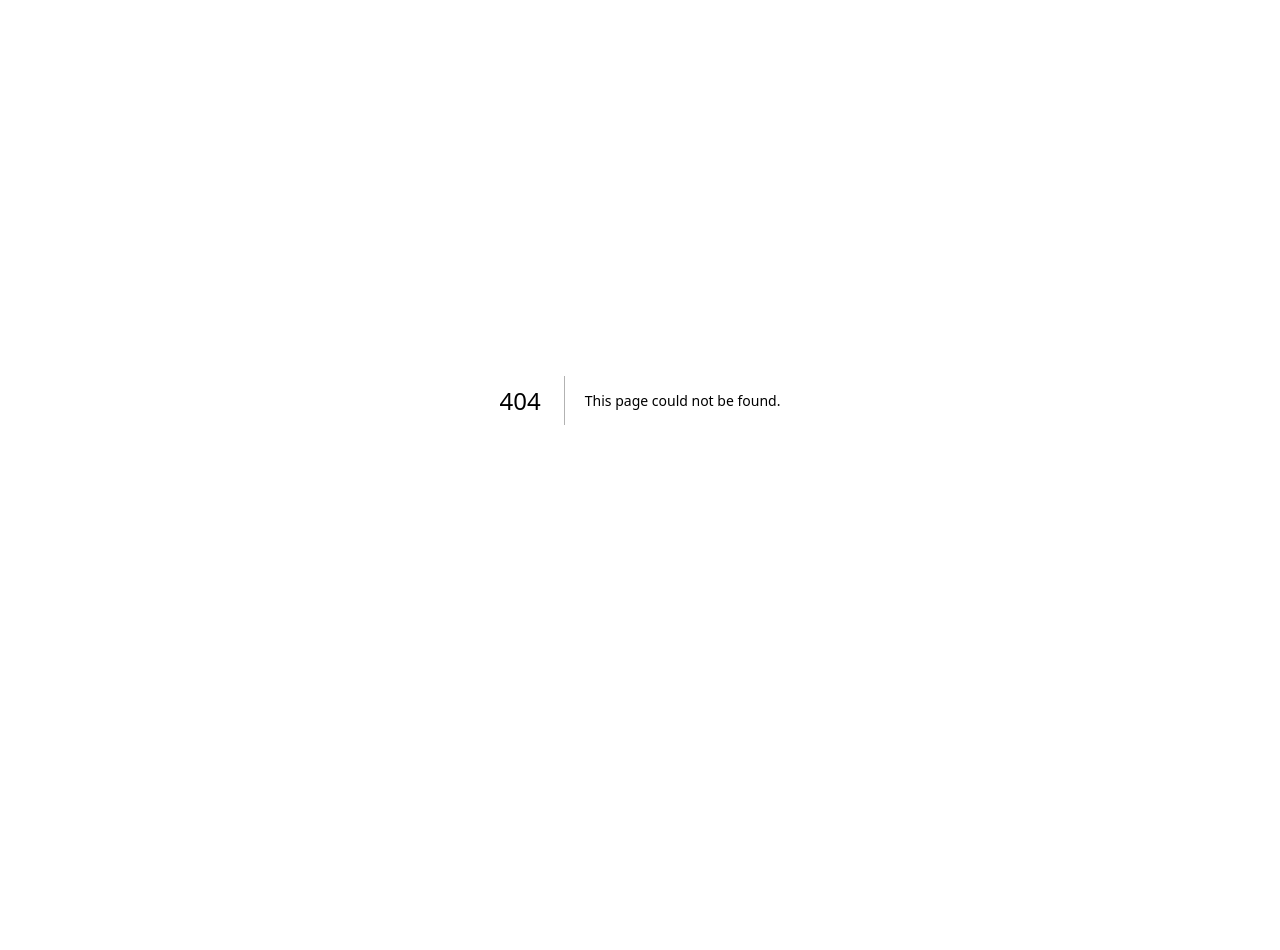
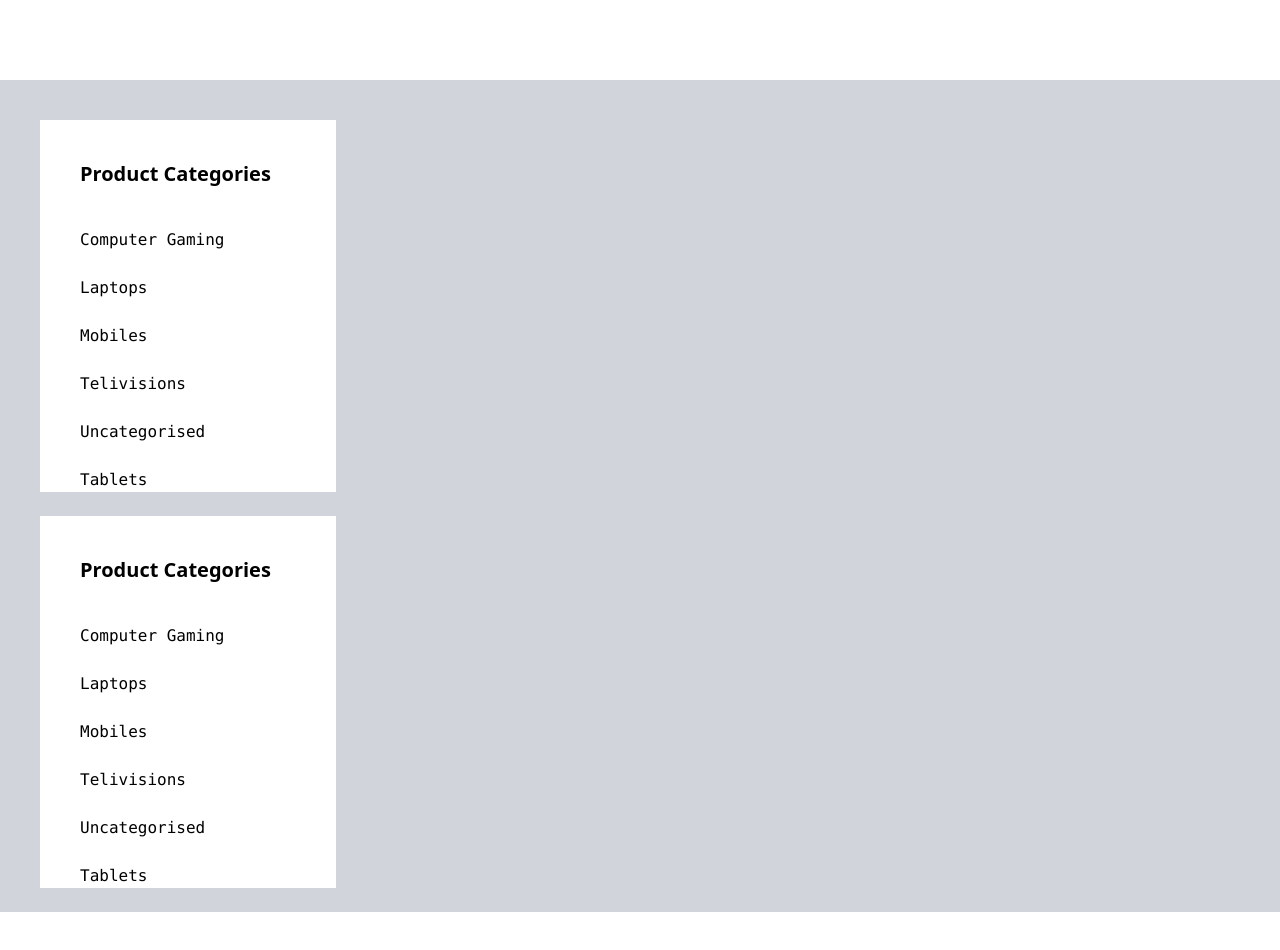
Before and after one commit to Mykmicheals/technocyTypescript, a Next.js app: page /category in a window 1280 px wide. Before the commit this address had no page. Shown: the top 950 px of the page. Before the commit the page ends 800 px from the top, so only its background shows below. Built offline with nearby package versions, Linux system fonts and the light colour scheme.

Commit message:
category page

```diff
--- /dev/null
+++ b/pages/category/index.tsx
@@ -0,0 +1,84 @@
+import React, { Fragment } from 'react'
+import { useSelector } from 'react-redux';
+import Card4 from '../../src/components/Card4';
+import { useRouter } from 'next/router'
+
+
+var listClass = 'mb-6 font-mono hover:text-red-500 cursor-pointer capitalize'
+var sectionClass = 'grid mx-4 md:mx-8 sm:grid-cols-2 md:grid-cols-3 lg:grid-cols-3 gap-2'
+
+interface productState {
+    products: {
+        products: {
+            data: any
+        }
+    }
+}
+
+function Category() {
+    const router = useRouter()
+    const detail = router.query
+
+
+    const products: any = useSelector((state: productState) => state?.products.products.data)
+    const phones = products?.filter((product) => product.category === detail.Heading)
+
+
+
+return (
+    <Fragment>
+          <div className='my-20 pt-10 flex md:gap-0 lg:gap-4 bg-gray-300 lg:px-10'>
+              <div className='lg:w-1/4'>
+
+                  <div className='bg-white px-10 pt-10 hidden lg:block'>
+                      <h2 className='font-bold mb-10 text-xl'>Product Categories</h2>
+                      <ul>
+
+                          <li className={listClass}>Computer gaming</li>
+                          <li className={listClass}>Laptops</li>
+                          <li className={listClass}>Mobiles</li>
+                          <li className={listClass}>Telivisions</li>
+                          <li className={listClass}>Uncategorised</li>
+                          <li className={listClass}>Tablets</li>
+                      </ul>
+                  </div>
+
+                  <div className='bg-white px-10 pt-10 hidden lg:block'>
+                      <h2 className='font-bold mb-10 text-xl'>Product Categories</h2>
+                      <ul>
+
+                          <li className={listClass}>Computer gaming</li>
+                          <li className={listClass}>Laptops</li>
+                          <li className={listClass}>Mobiles</li>
+                          <li className={listClass}>Telivisions</li>
+                          <li className={listClass}>Uncategorised</li>
+                          <li className={listClass}>Tablets</li>
+                      </ul>
+                  </div>
+              </div>
+
+              <div className='lg:w-3/4 mx-auto'>
+                  <div className={sectionClass}>
+                      {phones?.map((product) => {
+                          return (
+                              <Card4
+                                  id={product.id}
+                                  name={product.name}
+                                  category={product.category}
+                                  img={product.image}
+                                  price={product.price}
+                                  description={product.description}
+                                  star={product.star}
+                              />
+                          )
+                      })}
+                  </div>
+              </div>
+
+        </div>
+
+    </Fragment>
+  )
+}
+
+export default Category
```
